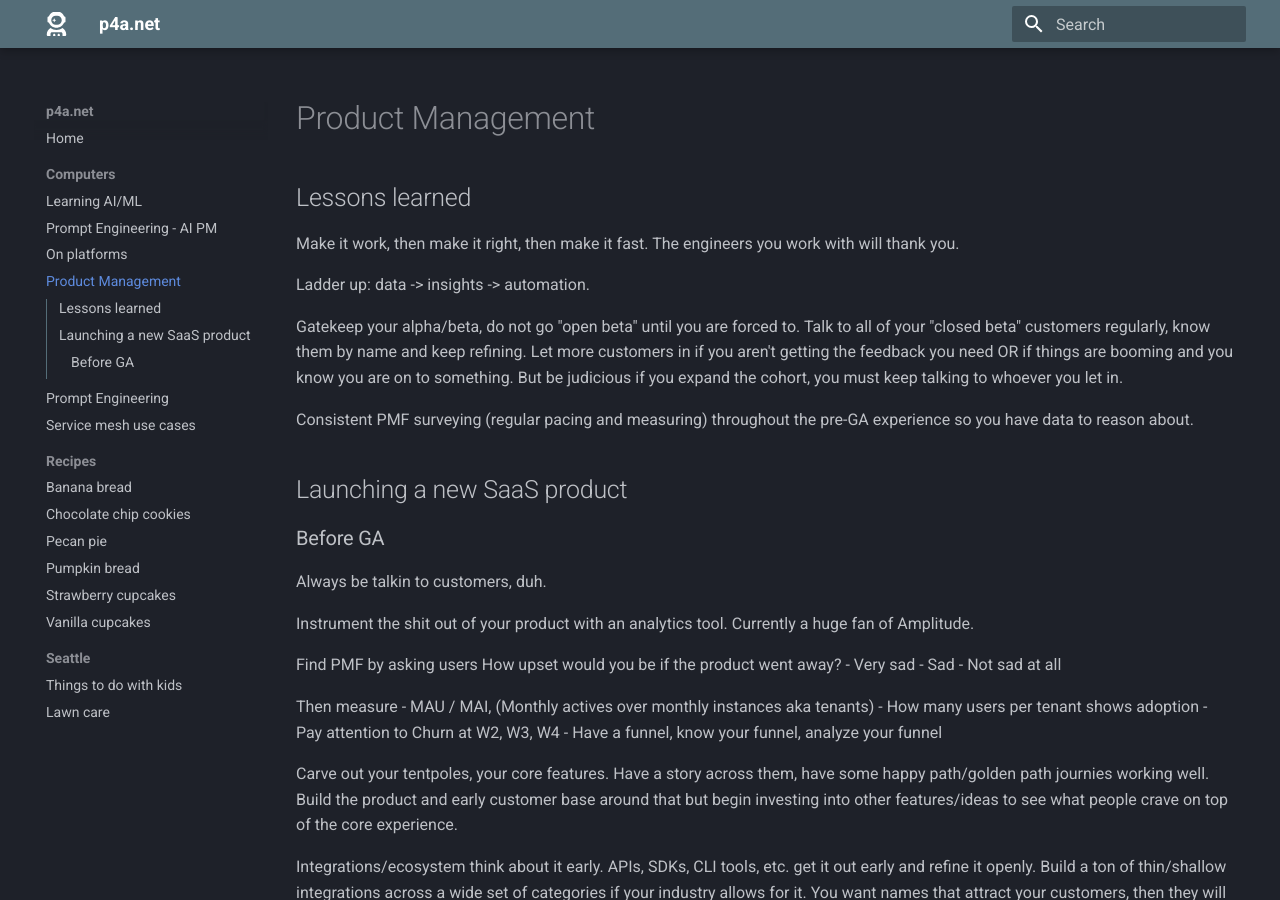
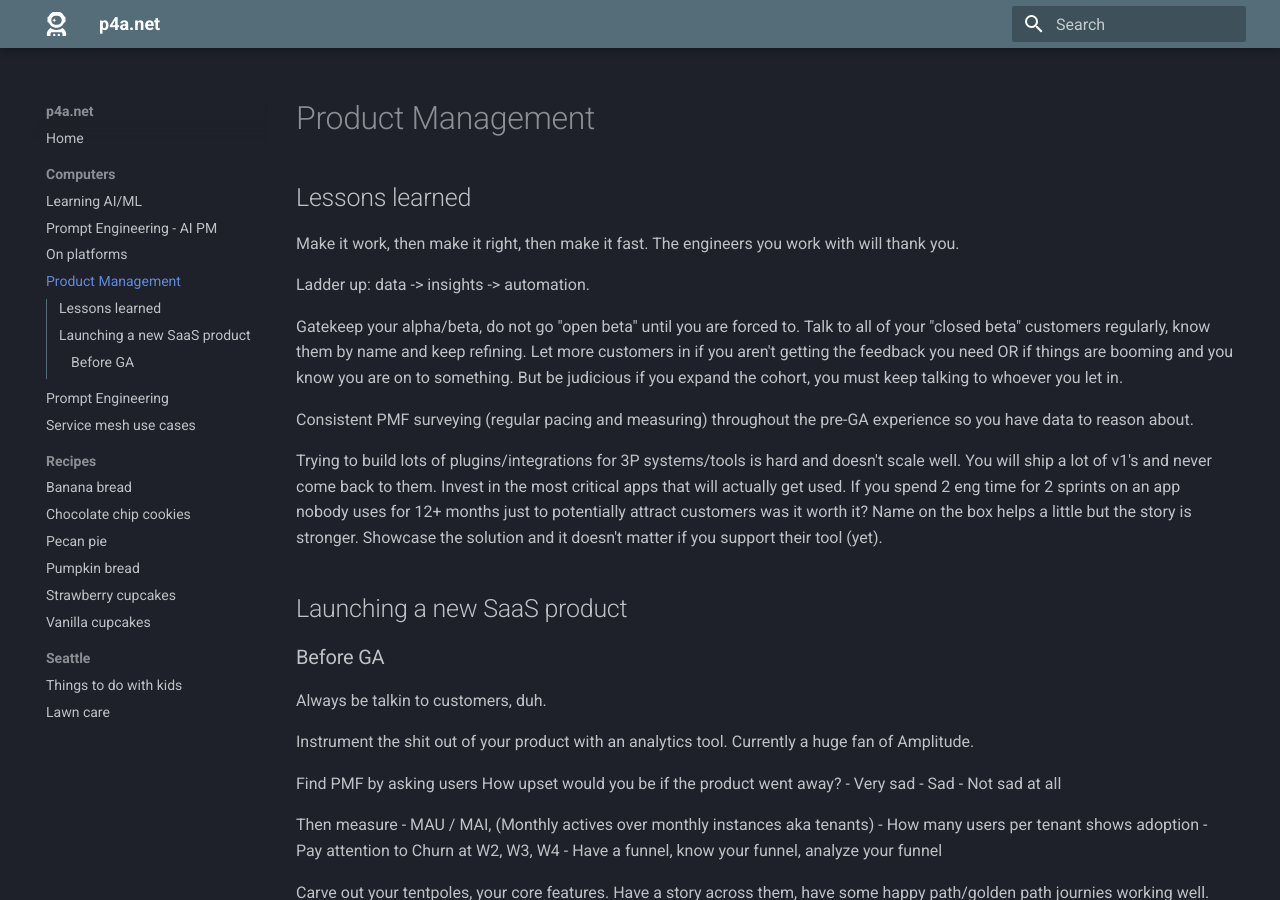
Before and after one commit to seajoshc/p4adotnet, an MkDocs documentation site: the page built from docs/computers/pm.md, in a window 1280 px wide and 900 px high. Built offline with MkDocs 1.6.1 and Material for MkDocs 9.7.7, drawn with Linux system fonts in a browser that asks for light colours.

Commit message:
Update pm.md

```diff
--- a/docs/computers/pm.md
+++ b/docs/computers/pm.md
@@ -9,6 +9,8 @@ Ladder up: data -> insights -> automation.
 Gatekeep your alpha/beta, do not go "open beta" until you are forced to. Talk to all of your "closed beta" customers regularly, know them by name and keep refining. Let more customers in if you aren't getting the feedback you need OR if things are booming and you know you are on to something. But be judicious if you expand the cohort, you must keep talking to whoever you let in.
 
 Consistent PMF surveying (regular pacing and measuring) throughout the pre-GA experience so you have data to reason about.
+
+Trying to build lots of plugins/integrations for 3P systems/tools is hard and doesn't scale well. You will ship a lot of v1's and never come back to them. Invest in the most critical apps that will actually get used. If you spend 2 eng time for 2 sprints on an app nobody uses for 12+ months just to potentially attract customers was it worth it? Name on the box helps a little but the story is stronger. Showcase the solution and it doesn't matter if you support their tool (yet).
 
 ## Launching a new SaaS product
 
```
